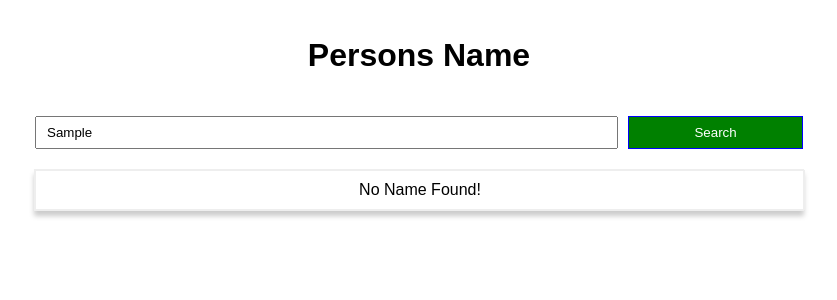
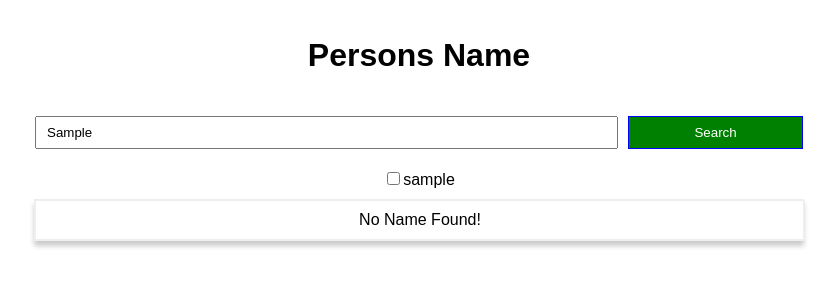
Before and after one commit to ABDtahirWork/reactSearchList, a React app: page / in a window 1280 px wide. Both pictures are taken after typing "Sample" into the empty fields and a click on the button "Search". Shown: the top 300 px of the page, without its empty margins (221-1058 px from the left). Built offline with nearby package versions, Linux system fonts and the light colour scheme.

Commit message:
previous search track with checkboxes but multiple checkboxes pending

```diff
--- /dev/null
+++ b/src/components/CheckPrevious/CheckPrevious.css
@@ -0,0 +1,7 @@
+.Checks {
+    display: flex;
+    flex-direction: row;
+    align-items: center;
+    flex-wrap: wrap;
+    margin-bottom: 10px;
+}
--- /dev/null
+++ b/src/components/CheckPrevious/CheckPrevious.js
@@ -0,0 +1,28 @@
+import React, { useState } from 'react'
+import classes from './CheckPrevious.css'
+
+const CheckPrevious = (props) => {
+  const [checkedIndex, setCheckedIndex] = useState(null)
+
+  const handleCheckboxChange = (index) => {
+    setCheckedIndex(index)
+    props.handleSearch(props.items[index])
+  }
+
+  return (
+    <div className={classes.Checks}>
+      {props.items.map((item, index) => (
+        <div key={index}>
+          <input
+            type='checkbox'
+            checked={checkedIndex === index}
+            onChange={() => handleCheckboxChange(index)}
+          />
+          <label>{item}</label>
+        </div>
+      ))}
+    </div>
+  )
+}
+
+export default CheckPrevious
--- a/src/components/Container/Container.js
+++ b/src/components/Container/Container.js
@@ -2,30 +2,43 @@ import React, { useState } from 'react'
 import classes from './Container.css'
 import Search from '../Search/Search'
 import Table from '../Table/Table'
+import CheckPrevious from '../CheckPrevious/CheckPrevious'
 
 const Container = (props) => {
   const [persons, setPersons] = useState(props.persons)
   const [name, setName] = useState('')
+  const [pastSearches, setPastSearches] = useState([])
 
   const handleChangeName = (event) => {
     setName(event.target.value)
   }
 
-  const handleSearchName = () => {
-    const search = name
-    const updatedPersons = props.persons.filter((person) => {
-      if (person.name.toLowerCase().startsWith(search.toLowerCase().trimStart().trimEnd())) {
-        return person
-      }
-      return null
-    })
+  const getPersons = (name) => {
+    return props.persons.filter((person) => {
+        if (person.name.toLowerCase().startsWith(name)) {
+          return person
+        }
+        return null
+      })
+  }
+
+  const handleSearchName = (name) => {
+    const search = name.toLowerCase().trimStart().trimEnd()
+    //filters the person names list
+    const updatedPersons = getPersons(name)
     setPersons(updatedPersons)
+    //updates pastSearches list
+    if (!pastSearches.includes(search) && search !== '') {
+        const updatedSearches = [...pastSearches , search];
+        setPastSearches(updatedSearches);
+    }
   }
 
   return (
     <div className={classes.Container}>
       <h1>Persons Name</h1>
       <Search name={name} handleChangeName={handleChangeName} handleSearch={handleSearchName} />
+      <CheckPrevious items={pastSearches} handleSearch={handleSearchName} />
       <Table persons={persons} />
     </div>
   )
--- a/src/components/Search/Search.js
+++ b/src/components/Search/Search.js
@@ -10,7 +10,7 @@ const Search = (props) => {
         value={props.name}
         onChange={props.handleChangeName}
       />
-      <button onClick={props.handleSearch}>Search</button>
+      <button onClick={() => props.handleSearch(props.name)}>Search</button>
     </div>
   )
 }
```
